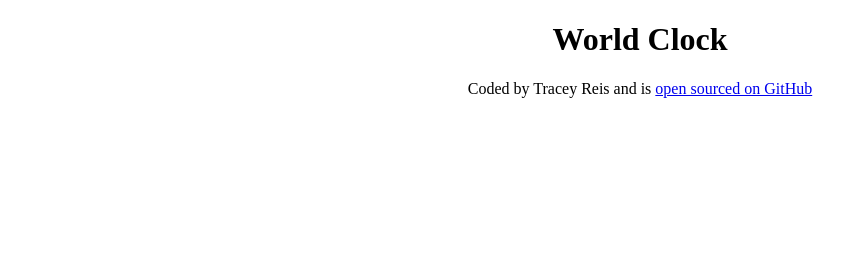
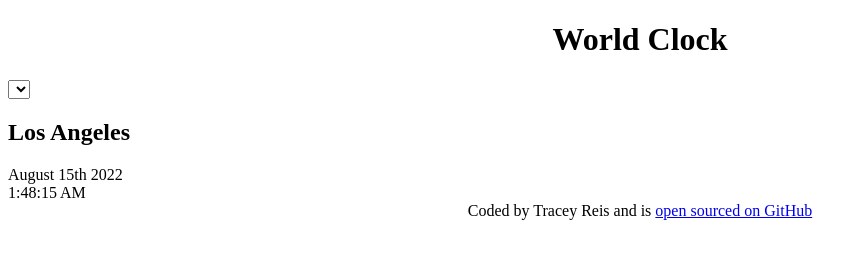
Before and after one commit to tbtreppe/world-clock-project, a plain HTML site: page index.html in a window 1280 px wide. Shown: the whole page, without its empty margins (0-867 px from the left). Drawn offline with nearby package versions, Linux system fonts and the light colour scheme.

Commit message:
add fake data skeleton

```diff
--- a/index.html
+++ b/index.html
@@ -10,10 +10,25 @@
     <title>World Clock</title>
   </head>
   <body>
-    <h1>World Clock</h1>
+    <div class="container">
+      <h1>World Clock</h1>
+      <select>
+        <option value="Select a city"></option>
+        <option value="London"></option>
+        <option value="New York"></option>
+        <option value="Auckland"></option>
+      </select>
+      <div class="city">
+        <h2>Los Angeles</h2>
+        <div class="date">August 15th 2022</div>
+        <div class="time">1:48:15 AM</div>
+      </div>
+    </div>
     <footer>
       Coded by Tracey Reis and is
-      <a href="#" target="_blank"> open sourced on GitHub</a>
+      <a href="https://github.com/tbtreppe/world-clock-project" target="_blank">
+        open sourced on GitHub</a
+      >
     </footer>
     <script src="index.js"></script>
   </body>
```
